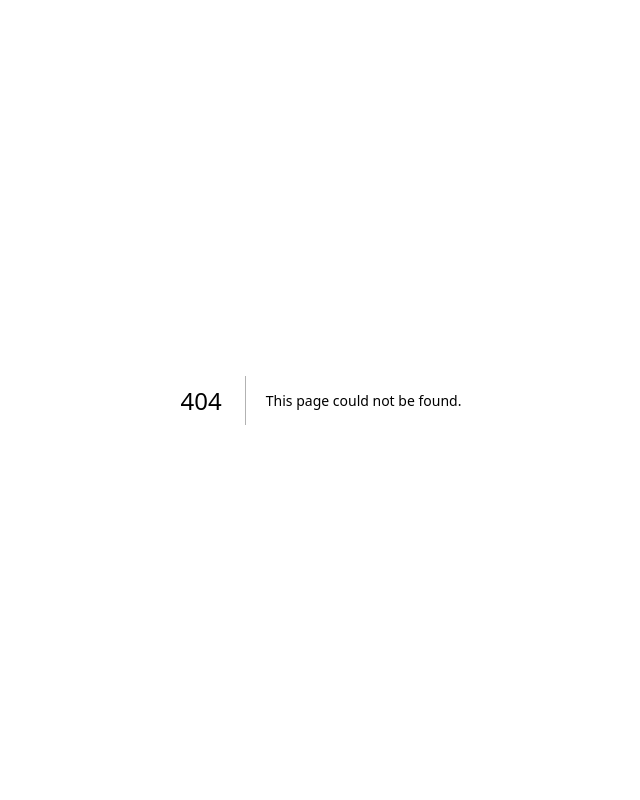
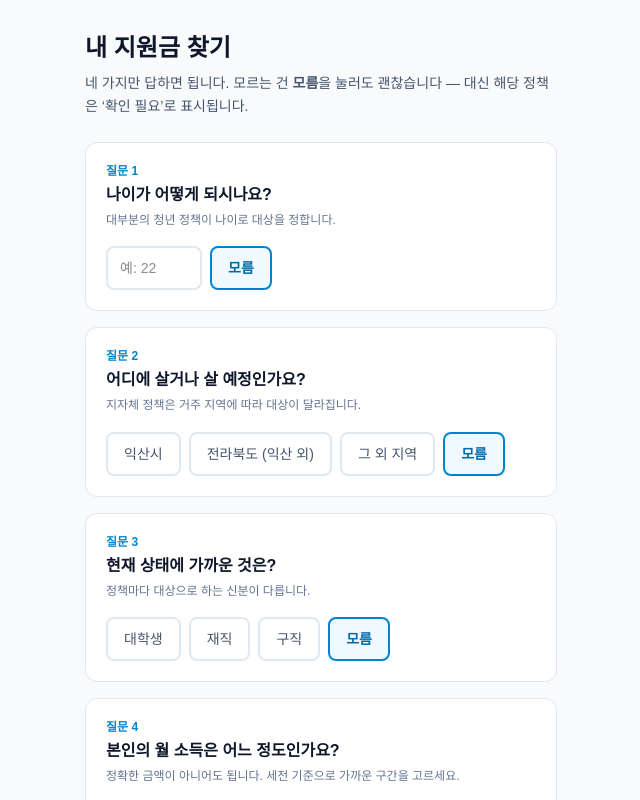
Before and after one commit to Campus-AX-Ton-wku/Wonvengers, a Next.js app: page /find in a window 1280 px wide. Before the commit this address had no page. Shown: the top 800 px of the page, without its empty margins (319-959 px from the left). Built offline with nearby package versions, Linux system fonts and the light colour scheme.

Commit message:
feat: /find 질문 4개 화면 (모름 선택 + localStorage 저장)

```diff
--- /dev/null
+++ b/app/find/page.tsx
@@ -0,0 +1,174 @@
+"use client";
+
+import { useEffect, useState } from "react";
+import bracketsJson from "@/data/income-brackets.json";
+import { EMPTY_ANSWERS, loadAnswers, saveAnswers } from "@/lib/storage";
+import type { Answers, IncomeBracket, Region, Status } from "@/lib/types";
+
+const brackets = bracketsJson as IncomeBracket[];
+const REGIONS: Region[] = ["익산시", "전라북도 (익산 외)", "그 외 지역"];
+const STATUSES: Status[] = ["대학생", "재직", "구직"];
+
+function Choice({
+  label,
+  selected,
+  onClick,
+}: {
+  label: string;
+  selected: boolean;
+  onClick: () => void;
+}) {
+  return (
+    <button
+      type="button"
+      onClick={onClick}
+      className={
+        selected
+          ? "rounded-lg border-2 border-sky-600 bg-sky-50 px-4 py-2.5 text-sm font-bold text-sky-700"
+          : "rounded-lg border-2 border-slate-200 bg-white px-4 py-2.5 text-sm font-medium text-slate-600"
+      }
+    >
+      {label}
+    </button>
+  );
+}
+
+function Question({
+  step,
+  title,
+  hint,
+  children,
+}: {
+  step: number;
+  title: string;
+  hint: string;
+  children: React.ReactNode;
+}) {
+  return (
+    <section className="rounded-xl border border-slate-200 bg-white p-5">
+      <p className="text-xs font-bold text-sky-600">질문 {step}</p>
+      <h2 className="mt-1 text-base font-bold text-slate-900">{title}</h2>
+      <p className="mt-1 text-xs leading-relaxed text-slate-500">{hint}</p>
+      <div className="mt-4 flex flex-wrap gap-2">{children}</div>
+    </section>
+  );
+}
+
+export default function FindPage() {
+  const [answers, setAnswers] = useState<Answers>(EMPTY_ANSWERS);
+
+  // 서버 렌더링 후 브라우저에서 저장된 답변을 불러온다.
+  useEffect(() => {
+    setAnswers(loadAnswers());
+  }, []);
+
+  function update(patch: Partial<Answers>) {
+    const next = { ...answers, ...patch };
+    setAnswers(next);
+    saveAnswers(next);
+  }
+
+
+  return (
+    <main className="mx-auto max-w-lg px-5 py-8">
+      <h1 className="text-2xl font-extrabold text-slate-900">
+        내 지원금 찾기
+      </h1>
+      <p className="mt-2 text-sm leading-relaxed text-slate-600">
+        네 가지만 답하면 됩니다. 모르는 건 <strong>모름</strong>을 눌러도
+        괜찮습니다 — 대신 해당 정책은 &lsquo;확인 필요&rsquo;로 표시됩니다.
+      </p>
+
+      <div className="mt-6 flex flex-col gap-4">
+        <Question
+          step={1}
+          title="나이가 어떻게 되시나요?"
+          hint="대부분의 청년 정책이 나이로 대상을 정합니다."
+        >
+          <input
+            type="number"
+            inputMode="numeric"
+            min={0}
+            max={120}
+            value={answers.age ?? ""}
+            onChange={(e) =>
+              update({ age: e.target.value === "" ? null : Number(e.target.value) })
+            }
+            placeholder="예: 22"
+            className="w-24 rounded-lg border-2 border-slate-200 px-3 py-2.5 text-sm"
+          />
+          <Choice
+            label="모름"
+            selected={answers.age === null}
+            onClick={() => update({ age: null })}
+          />
+        </Question>
+
+        <Question
+          step={2}
+          title="어디에 살거나 살 예정인가요?"
+          hint="지자체 정책은 거주 지역에 따라 대상이 달라집니다."
+        >
+          {REGIONS.map((r) => (
+            <Choice
+              key={r}
+              label={r}
+              selected={answers.region === r}
+              onClick={() => update({ region: r })}
+            />
+          ))}
+          <Choice
+            label="모름"
+            selected={answers.region === null}
+            onClick={() => update({ region: null })}
+          />
+        </Question>
+
+        <Question
+          step={3}
+          title="현재 상태에 가까운 것은?"
+          hint="정책마다 대상으로 하는 신분이 다릅니다."
+        >
+          {STATUSES.map((s) => (
+            <Choice
+              key={s}
+              label={s}
+              selected={answers.status === s}
+              onClick={() => update({ status: s })}
+            />
+          ))}
+          <Choice
+            label="모름"
+            selected={answers.status === null}
+            onClick={() => update({ status: null })}
+          />
+        </Question>
+
+        <Question
+          step={4}
+          title="본인의 월 소득은 어느 정도인가요?"
+          hint="정확한 금액이 아니어도 됩니다. 세전 기준으로 가까운 구간을 고르세요."
+        >
+          {brackets.map((b) => (
+            <Choice
+              key={b.bracket}
+              label={b.label}
+              selected={answers.incomeBracket === b.bracket}
+              onClick={() => update({ incomeBracket: b.bracket })}
+            />
+          ))}
+          <Choice
+            label="모름"
+            selected={answers.incomeBracket === null}
+            onClick={() => update({ incomeBracket: null })}
+          />
+        </Question>
+      </div>
+
+      {/* Task 6 에서 이 자리에 정책 목록이 들어간다 */}
+      <pre className="mt-6 overflow-x-auto rounded-lg bg-slate-900 p-4 text-xs text-slate-100">
+        {JSON.stringify(answers, null, 2)}
+      </pre>
+    </main>
+  );
+}
```
